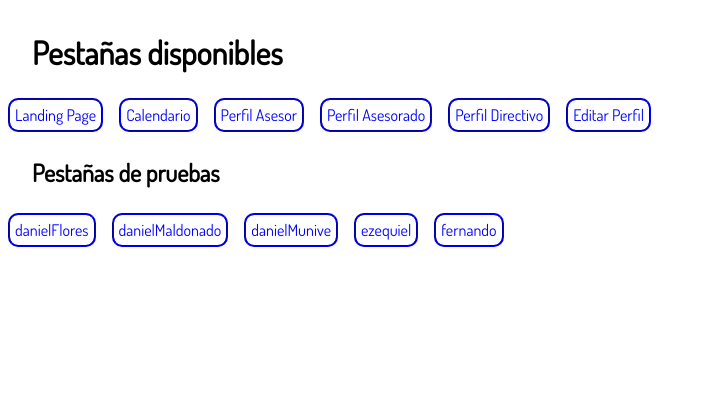
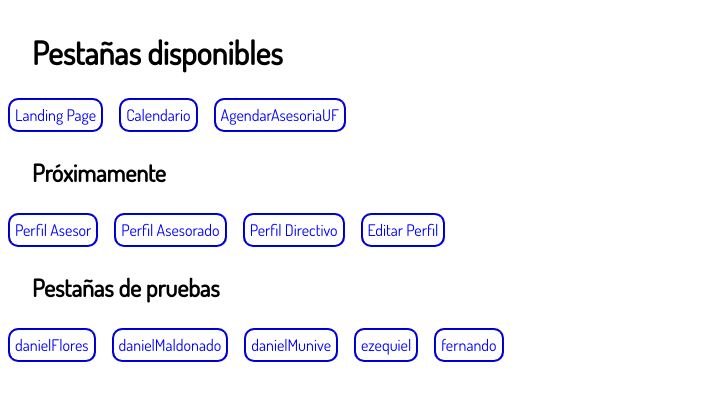
Before and after one commit to Daniel-dadu/PAE_web_platform, a React (Create React App) app in the folder frontend/: page / in a window 1280 px wide. Shown: the top 400 px of the page, without its empty margins (0-706 px from the left). Built offline with nearby package versions, Linux system fonts and the light colour scheme.

Commit message:
Init AgendarAsesoriaUF view #30

```diff
--- a/frontend/src/App.jsx
+++ b/frontend/src/App.jsx
@@ -1,6 +1,6 @@
 import React from 'react'
 import { BrowserRouter as Router, Routes, Route } from 'react-router-dom'
-import { TemporalHome, LandingPage, Calendario, PerfilAsesor, PerfilAsesorado, PerfilDirectivo, EditarPerfil, DanielFlores, DanielMaldonado, DanielMunive, Ezequiel, Fernando } from './routeIndex'
+import { TemporalHome, LandingPage, Calendario, PerfilAsesor, PerfilAsesorado, PerfilDirectivo, EditarPerfil, AgendarAsesoriaUF, DanielFlores, DanielMaldonado, DanielMunive, Ezequiel, Fernando } from './routeIndex'
 
 const App = () => {
   return (
@@ -13,6 +13,9 @@ const App = () => {
         <Route path='/perfilAsesorado' element={<PerfilAsesorado/>} />
         <Route path='/perfilDirectivo' element={<PerfilDirectivo/>} />
         <Route path='/editarPerfil' element={<EditarPerfil/>} />
+
+        {/* Views de Agendar Asesoría (asesorado) */}
+        <Route path='/agendarAsesoriaUF' element={<AgendarAsesoriaUF/>} />
 
         <Route path='/danielFlores' element={<DanielFlores/>} />
         <Route path='/danielMaldonado' element={<DanielMaldonado/>} />
--- a/frontend/src/routeIndex.js
+++ b/frontend/src/routeIndex.js
@@ -33,3 +33,4 @@ export {default as SeleccionarHorarioAsesoria } from './components/reusable/Sele
 export {default as CalendarioMini } from './components/reusable/CalendarioMini/CalendarioMini.jsx'
 
 export {default as AgendarAsesoria } from './views/commons/agendarAsesoria/AgendarAsesoria.jsx'
+export {default as AgendarAsesoriaUF } from './views/asesorado/agendarAsesoriaUF/AgendarAsesoriaUF.jsx'
--- /dev/null
+++ b/frontend/src/views/asesorado/agendarAsesoriaUF/AgendarAsesoriaUF.jsx
@@ -0,0 +1,10 @@
+import React from 'react'
+import './AgendarAsesoriaUF.css'
+
+function AgendarAsesoriaUF() {
+  return (
+    <div>AgendarAsesoriaUF</div>
+  )
+}
+
+export default AgendarAsesoriaUF
--- a/frontend/src/views/componentPreview/TemporalHome/TemporalHome.jsx
+++ b/frontend/src/views/componentPreview/TemporalHome/TemporalHome.jsx
@@ -8,6 +8,9 @@ function TemporalHome() {
       <h1>Pestañas disponibles</h1>
       <Link to='/landingPage' className='link_tmp'>Landing Page</Link>
       <Link to='/calendario' className='link_tmp'>Calendario</Link>
+      <Link to='/agendarAsesoriaUF' className='link_tmp'>AgendarAsesoriaUF</Link>
+
+      <h2>Próximamente</h2>
       <Link to='/perfilAsesor' className='link_tmp'>Perfil Asesor</Link>
       <Link to='/perfilAsesorado' className='link_tmp'>Perfil Asesorado</Link>
       <Link to='/perfilDirectivo' className='link_tmp'>Perfil Directivo</Link>
```
Also changed, not shown: frontend/src/views/asesorado/agendarAsesoriaUF/AgendarAsesoriaUF.css (added).
